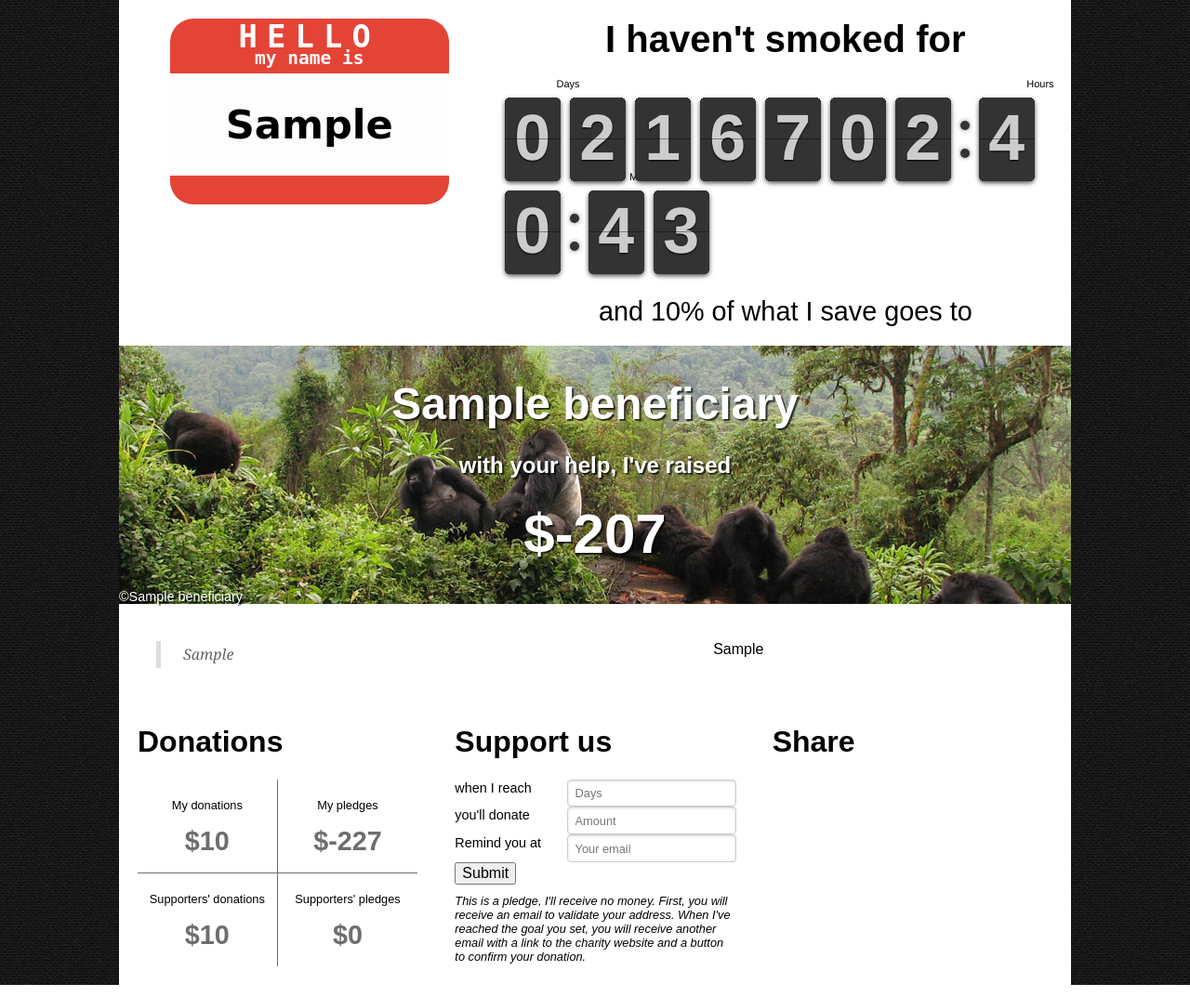
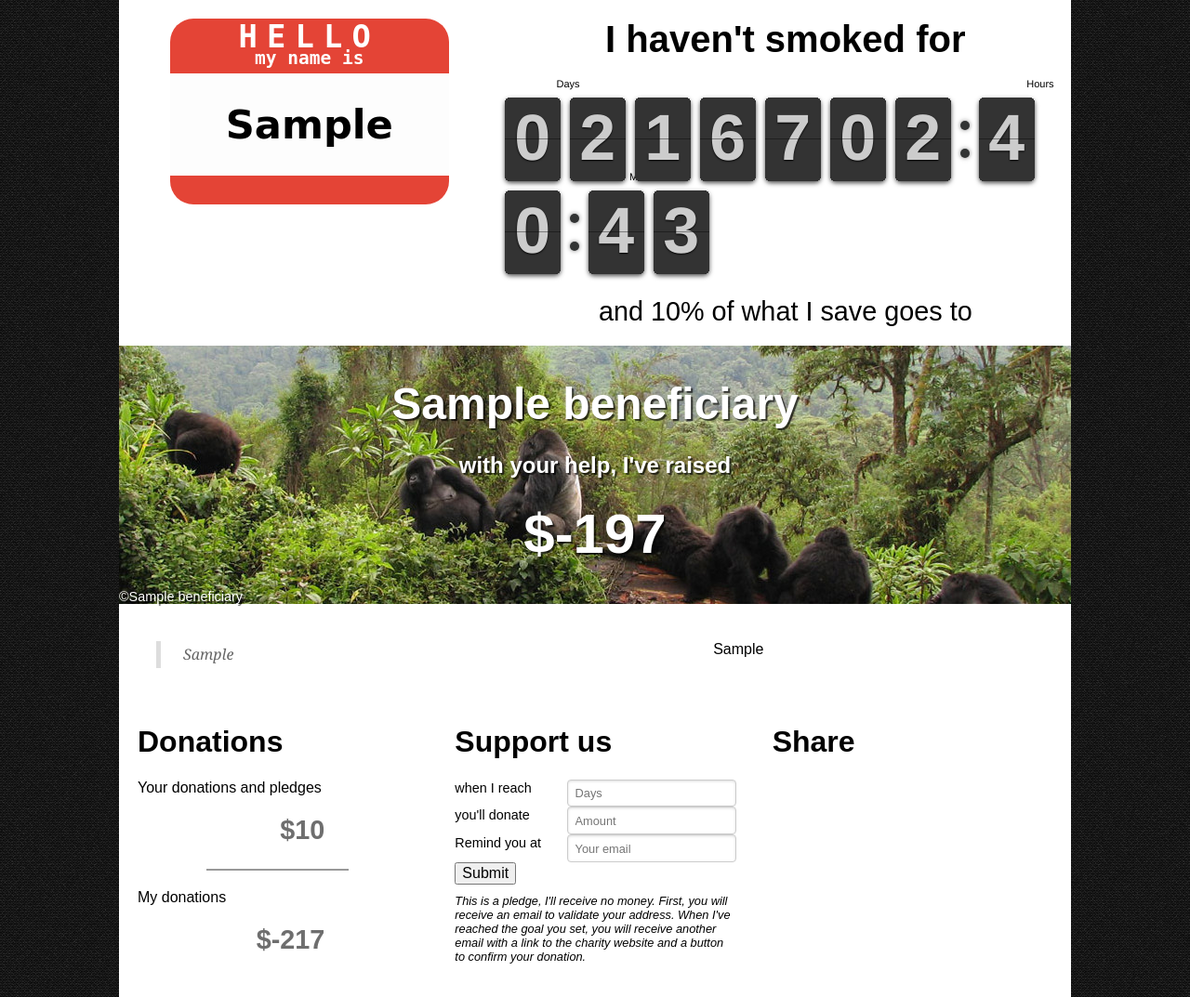
Before and after one commit to fgaudin/helpmequit, a Django app: template src/iquitsupportit/quitter/templates/index.html in a window 1280 px wide. Shown: the whole page at 93% size. Run offline with Django 3.2, Linux system fonts and the light colour scheme; the template is opened without the code that fills it: values that come from a table or form of the project are taken from there, others are empty; tables that the repository leaves empty hold one stand-in row (values such as "Sample post"); parts of the project's set-up code (start-up, migrations or seed data) failed here and were passed over.

Commit message:
Less numbers in donations

```diff
--- a/src/iquitsupportit/quitter/models.py
+++ b/src/iquitsupportit/quitter/models.py
@@ -41,7 +41,10 @@
             .aggregate(sum=Sum('amount'))['sum'] or 0
 
     def amount_pledged(self):
-        return self.amount_saved() * self.donation_percentage / 100 - self.amount_donated()
+        return self.amount_saved() * self.donation_percentage / 100
+
+    def amount_to_donate(self):
+        return self.amount_pledged() - self.amount_donated()
 
     def supporter_donations(self):
         from supporter.models import Pledge
@@ -50,6 +53,9 @@
     def supporter_pledges(self):
         from supporter.models import Pledge
         return Pledge.objects.amount_pledged(self.user)
+
+    def supporter_donations_and_pledges(self):
+        return self.supporter_donations() + self.supporter_pledges()
 
     def total_amount(self):
         return self.amount_donated()\
--- a/src/iquitsupportit/quitter/templates/index.html
+++ b/src/iquitsupportit/quitter/templates/index.html
@@ -50,34 +50,11 @@
     <div class="pure-u-1-3">
         <div id="donations-box">
             <h1>Donations</h1>
-            <div class="pure-g">
-                <div class="pure-u-1-2">
-                    <div id="donation-box-top-left" class="donation-box">
-                        <div class="donation-label">My donations</div>
-                        <div class="donation-value">${{ profile.amount_donated }}</div>
-                    </div>
-                </div>
-                <div class="pure-u-1-2">
-                    <div id="donation-box-top-right" class="donation-box">
-                        <div class="donation-label">My pledges</div>
-                        <div class="donation-value">${{ profile.amount_pledged|floatformat:"0" }}</div>
-                    </div>
-                </div>
-            </div>
-            <div class="pure-g">
-                <div class="pure-u-1-2">
-                    <div id="donation-box-bottom-left" class="donation-box">
-                        <div class="donation-label">Supporters' donations</div>
-                        <div class="donation-value">${{ profile.supporter_donations }}</div>
-                    </div>
-                </div>
-                <div class="pure-u-1-2">
-                    <div id="donation-box-bottom-right" class="donation-box">
-                        <div class="donation-label">Supporters' pledges</div>
-                        <div class="donation-value">${{ profile.supporter_pledges }}</div>
-                    </div>
-                </div>
-            </div>
+            <div class="donation-label">Your donations and pledges</div>
+            <div class="donation-value">${{ profile.supporter_donations_and_pledges }}</div>
+            <hr>
+            <div class="donation-label">My donations</div>
+            <div class="donation-value">${{ profile.amount_pledged|floatformat:"0" }}</div>
         </div>
     </div>
     <div class="pure-u-1-3">
--- a/src/iquitsupportit/static/css/style.css
+++ b/src/iquitsupportit/static/css/style.css
@@ -4,6 +4,12 @@
 
 body {
     background: url('/static/img/binding_dark.png');
+}
+
+hr {
+  border: 1px solid #999;
+  width: 50%;
+  margin-bottom: 20px;
 }
 
 #content {
@@ -168,29 +174,14 @@
 #donations-box {
     margin: 0 20px;
 }
-.donation-box {
-    text-align: center;
-    height: 80px;
-    padding-top: 20px;
-}
-#donation-box-top-left {
-    border-right: 1px solid #6E6E6E;
-    border-bottom: 1px solid #6E6E6E;
-}
-#donation-box-top-right {
-    border-bottom: 1px solid #6E6E6E;
-}
-#donation-box-bottom-left {
-    border-right: 1px solid #6E6E6E;
-}
-.donation-label {
-    font-size: 0.8em;
-}
 .donation-value {
     font-size: 1.8em;
     font-weight: bold;
-    padding-top:15px;
+    margin-top:20px;
+    margin-bottom: 25px;
     color: #6E6E6E;
+    padding-right:100px;
+    text-align: right;
 }
 /* END DONATIONS BOX*/
 
```
